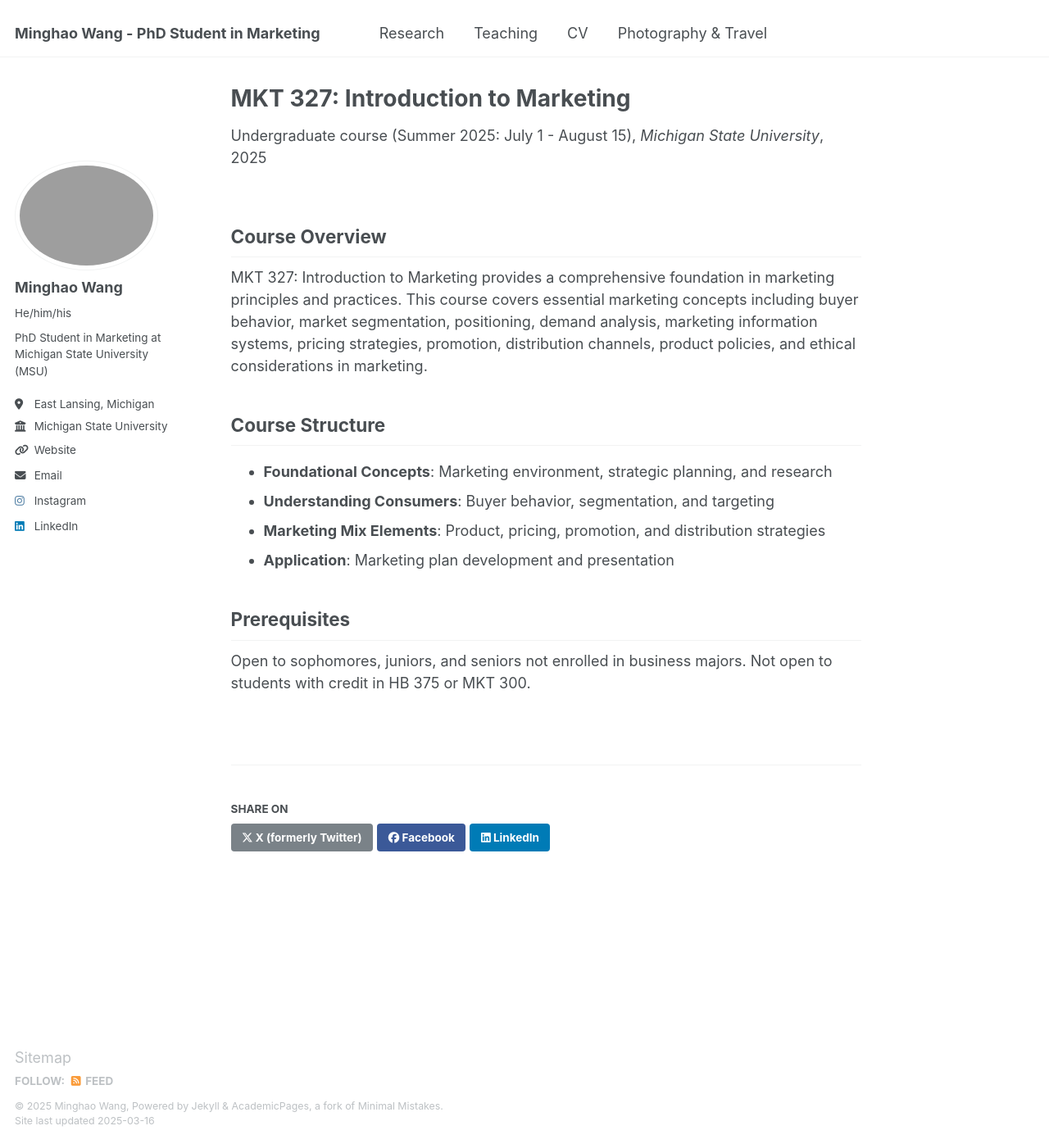
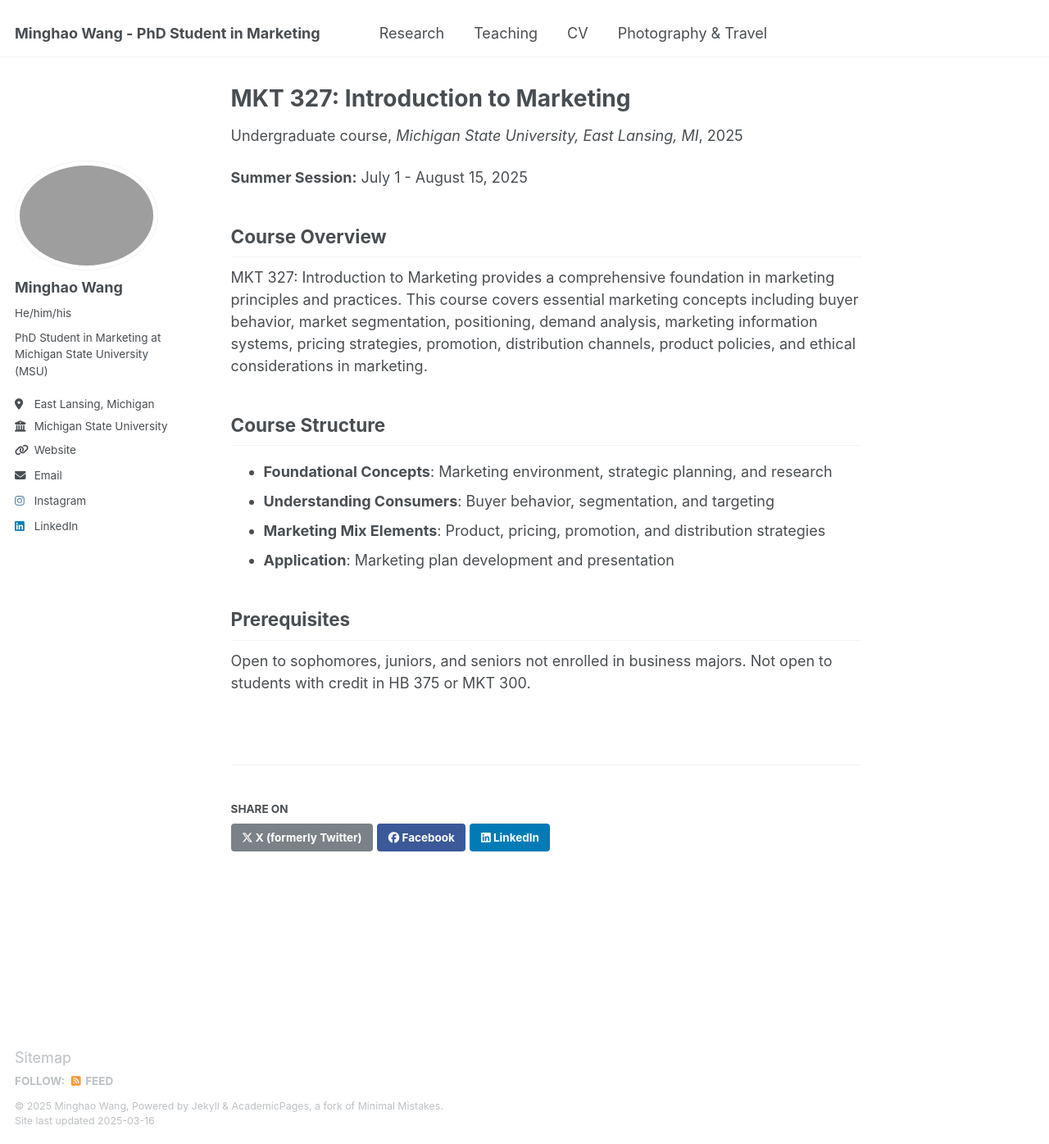
Before and after one commit to minghaowang-research/minghaowang-research.github.io, a Jekyll site: the page built from _teaching/2025-summer-marketing-327.md.md, in a window 1280 px wide and 1396 px high. Shown: the whole window at 82% size. Built offline with Jekyll 4.4.1, drawn with Linux system fonts in a browser that asks for light colours.

Commit message:
Update 2025-summer-marketing-327.md.md

```diff
--- a/_teaching/2025-summer-marketing-327.md.md
+++ b/_teaching/2025-summer-marketing-327.md.md
@@ -1,12 +1,13 @@
 ---
 title: "MKT 327: Introduction to Marketing"
 collection: teaching
-type: "Undergraduate course (Summer 2025: July 1 - August 15)"
+type: "Undergraduate course"
 permalink: /teaching/2025-summer-marketing-327
-venue: "Michigan State University"
+venue: "Michigan State University, East Lansing, MI"
 date: 2025-07-01
-location: "East Lansing, Michigan"
 ---
+
+**Summer Session:** July 1 - August 15, 2025
 
 ## Course Overview
 
```
